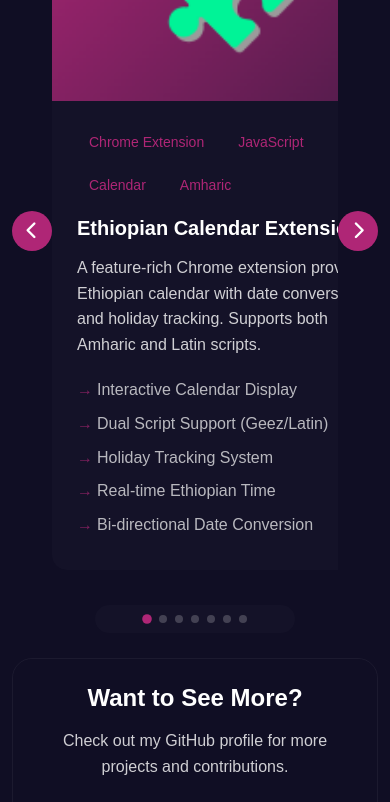
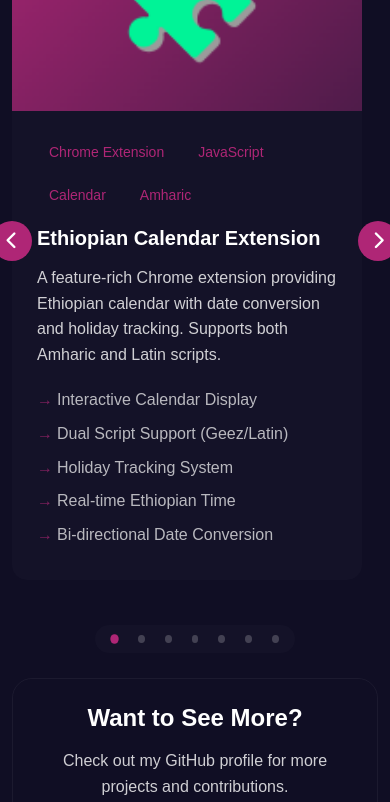
Before and after one commit to yonasKu/portfolio, an Angular app: page / in a window 390 px wide. Shown: the part 5597-6399 px from the top of the page. Built offline with nearby package versions, Linux system fonts and the light colour scheme.

Commit message:
fixed ui change commit

```diff
--- a/src/app/work/work.component.css
+++ b/src/app/work/work.component.css
@@ -245,11 +245,32 @@
   }
 
   .projects-container {
-    margin: 30px 0 15px;
+    margin: 0 -20px;
+    padding: 20px;
+  }
+
+  .projects-grid {
+    scroll-snap-type: x mandatory;
+    -webkit-overflow-scrolling: touch;
+    overflow-x: auto;
+    padding: 10px 0;
+    scrollbar-width: none; /* Hide scrollbar Firefox */
+    -ms-overflow-style: none; /* Hide scrollbar IE/Edge */
+  }
+
+  /* Hide scrollbar Chrome/Safari */
+  .projects-grid::-webkit-scrollbar {
+    display: none;
   }
 
   .project-card {
-    width: 100%;
+    flex: 0 0 280px;
+    scroll-snap-align: center;
+    margin-right: 15px;
+  }
+
+  .project-card:last-child {
+    margin-right: 0;
   }
 
   .project-content h3 {
@@ -267,6 +288,42 @@
 
   .work-cta h3 {
     font-size: 24px;
+  }
+
+  /* Hide navigation buttons on mobile */
+  .nav-btn {
+    display: none;
+  }
+
+  /* Larger touch targets for dots */
+  .navigation-dots span {
+    width: 12px;
+    height: 12px;
+    margin: 0 6px;
+  }
+}
+
+/* Tablet-specific styles */
+@media (min-width: 769px) and (max-width: 1024px) {
+  .projects-grid {
+    scroll-snap-type: x mandatory;
+    overflow-x: auto;
+    padding: 15px 0;
+  }
+
+  .project-card {
+    flex: 0 0 290px;
+  }
+}
+
+/* Touch device optimizations */
+@media (hover: none) {
+  .projects-grid {
+    cursor: grab;
+  }
+
+  .projects-grid:active {
+    cursor: grabbing;
   }
 }
 
```
